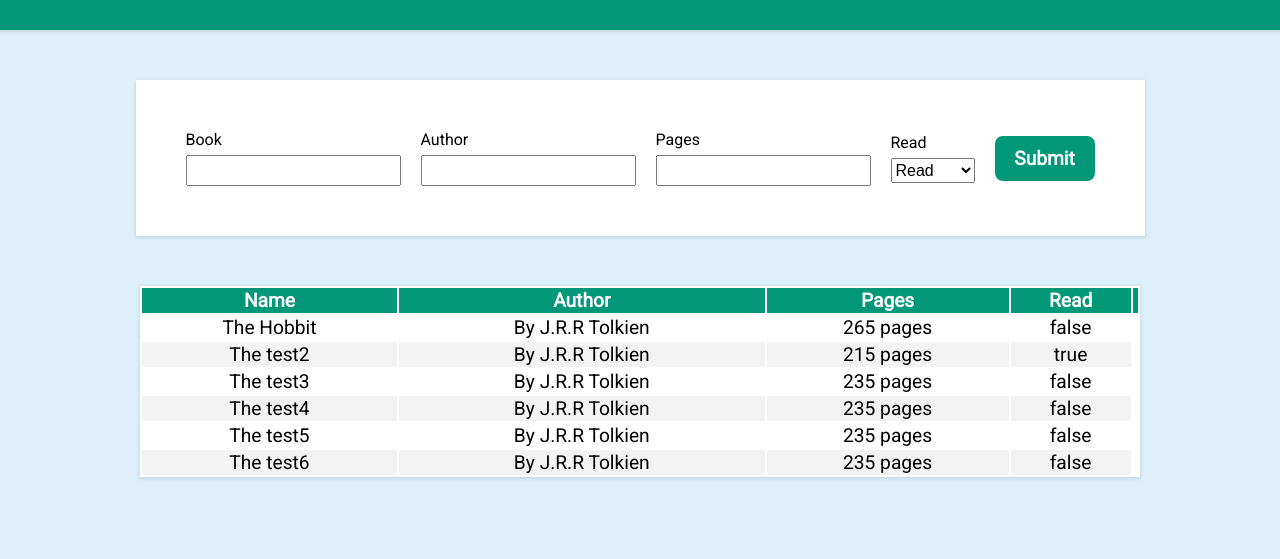
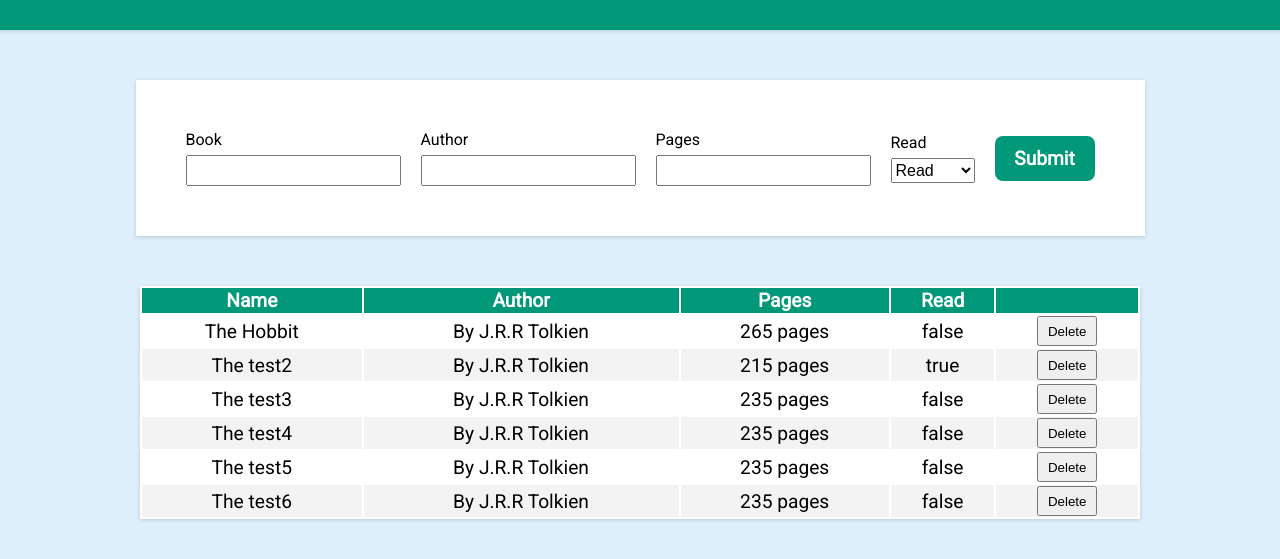
Before and after one commit to MarekRykaczewski/library, a plain HTML site: page index.html in a window 1280 px wide. Shown: the part 131-690 px from the top of the page. Drawn offline with Linux system fonts and the light colour scheme.

Commit message:
add delete button

```diff
--- a/script.js
+++ b/script.js
@@ -49,10 +49,18 @@ function displayBooks() {
         const newBookReadText = document.createTextNode(myLibrary[i].read)
         newBookRead.appendChild(newBookReadText)
 
+        const newDeleteButtonCell = document.createElement("td");
+        const newDeleteButton = document.createElement("button");
+        const newDeleteButtonText = document.createTextNode("Delete")
+        newDeleteButton.appendChild(newDeleteButtonText)
+        newDeleteButton.classList.add("delete-button")
+        newDeleteButtonCell.appendChild(newDeleteButton)
+
         bookContainer.appendChild(newBookTitle)
         bookContainer.appendChild(newBookAuthor)
         bookContainer.appendChild(newBookPages)
         bookContainer.appendChild(newBookRead)
+        bookContainer.appendChild(newDeleteButtonCell)
     }
 }
 
--- a/styles.css
+++ b/styles.css
@@ -80,3 +80,8 @@ input:focus, select:focus {
 .book-container:nth-of-type(even) {
     background-color: #f3f3f3;
 }
+
+.delete-button {
+    height: 30px;
+    width: 60px;
+}
```
